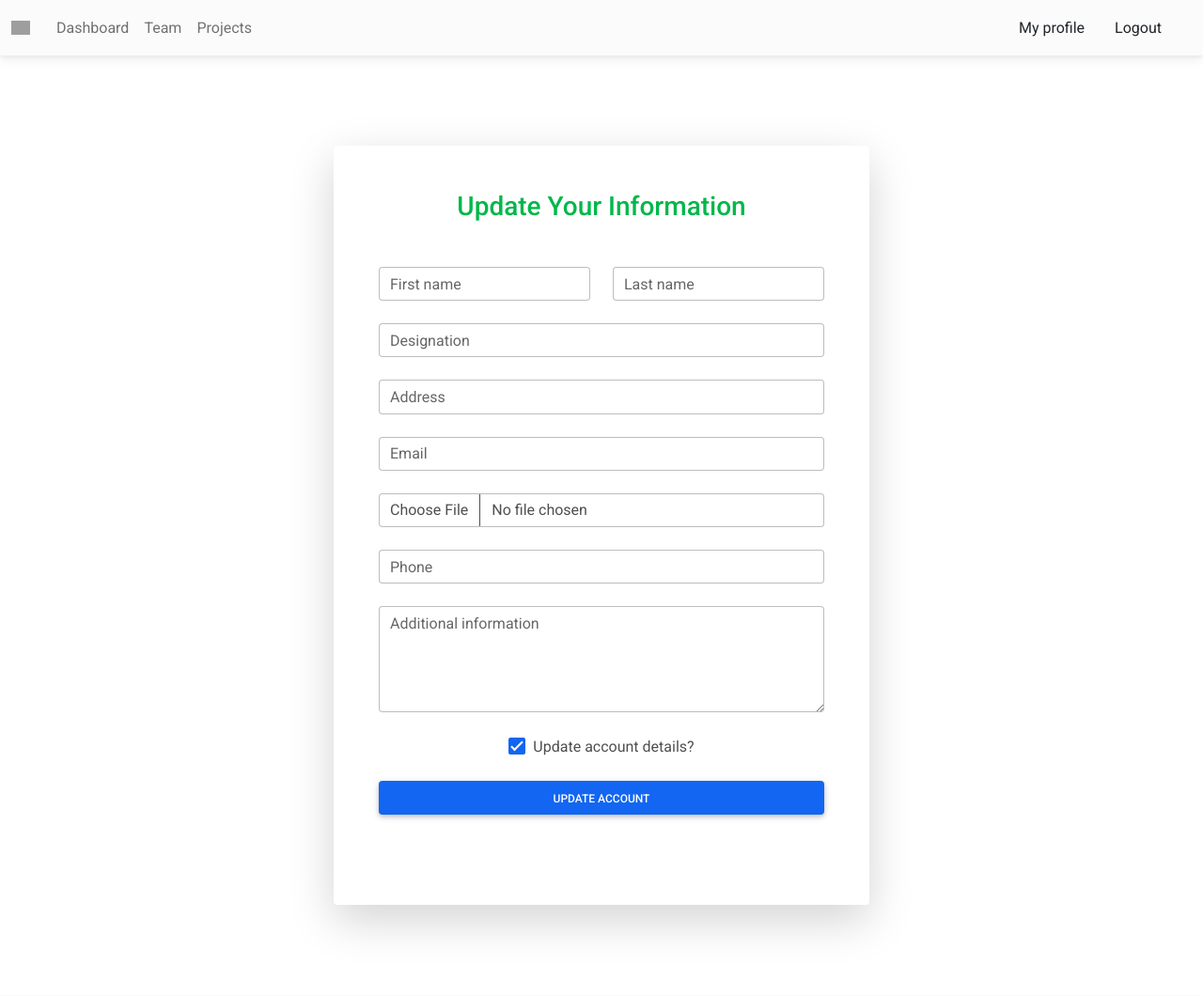
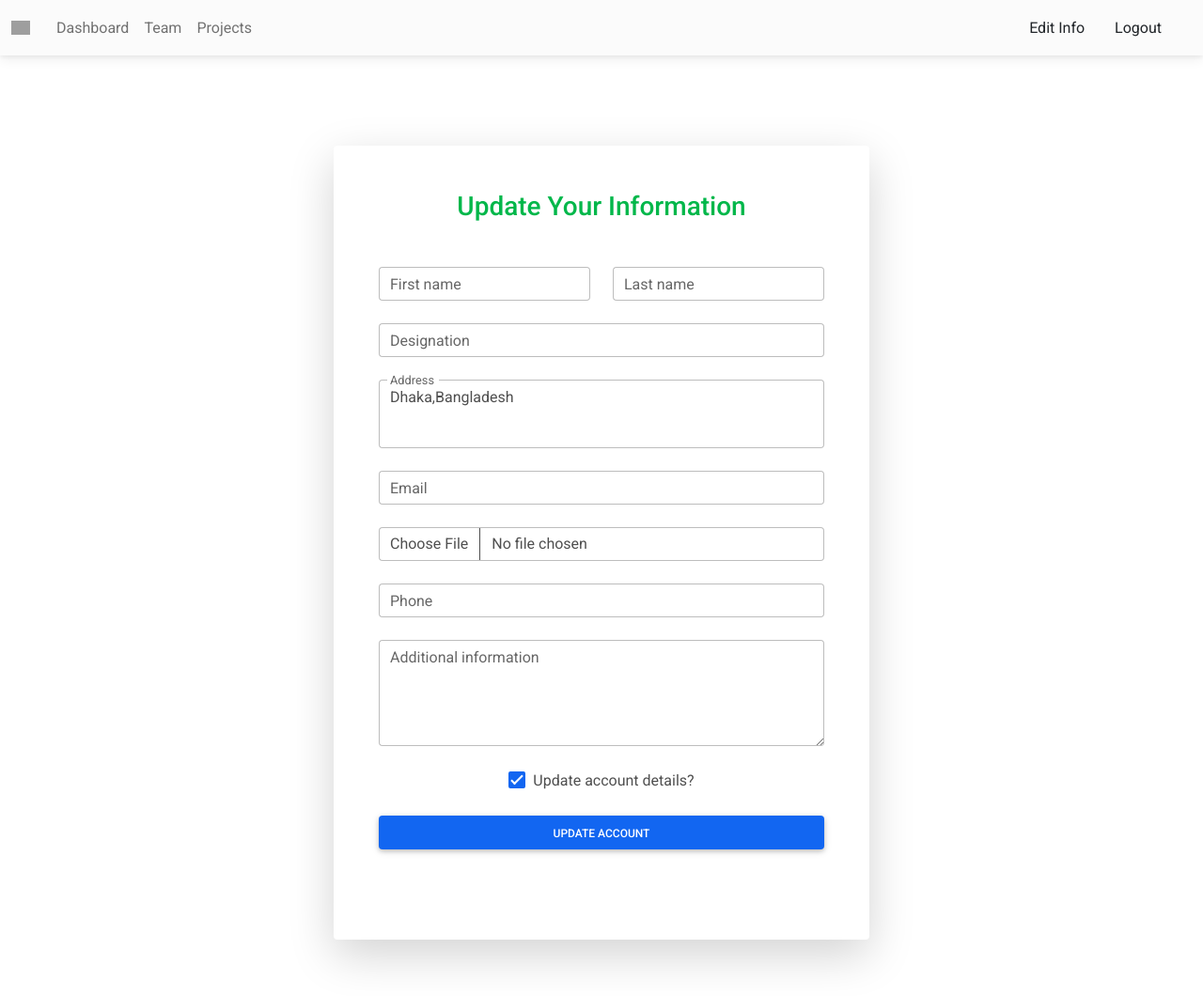
Before and after one commit to Nahidjc/loan-management-system-django, a Django app: template templates/loginApp/edit.html in a window 1280 px wide. Shown: the top 1060 px of the page at 94% size. Run offline with Django 3.2, Linux system fonts and the light colour scheme; the template is opened without the code that fills it: values that come from a table or form of the project are taken from there, others are empty; a user stored in the database is signed in; some libraries are stand-ins or nearby versions; grey boxes are pictures that could not be loaded.

Commit message:
customer info update

```diff
--- a/loginApp/forms.py
+++ b/loginApp/forms.py
@@ -26,6 +26,8 @@
 
 
 class UpdateCustomerForm(forms.ModelForm):
+    # information = forms.CharField(widget=forms.Textarea(attrs={"rows": 4, "cols": 10})
+    information = forms.CharField(widget=forms.Textarea)
 
     class Meta:
         model = CustomerSignUp
--- a/templates/loginApp/edit.html
+++ b/templates/loginApp/edit.html
@@ -14,17 +14,19 @@
         <div class="p-5 m-auto my-5 rounded shadow-lg col-md-6 bg-body">
             <h3 class="text-center text-success">Update Your Information </h3>
             <form method="POST" class="my-5" enctype="multipart/form-data">
+                {% csrf_token %}
                 <!-- 2 column grid layout with text inputs for the first and last names -->
                 <div class="mb-4 row">
                     <div class="col">
                         <div class="form-outline">
-                            <input type="text" id="form6Example1" class="form-control" />
+                            {% render_field form.first_name|attr:'required:true' type="text" class="form-control" %}
                             <label class="form-label" for="form6Example1">First name</label>
                         </div>
                     </div>
                     <div class="col">
                         <div class="form-outline">
-                            <input type="text" id="form6Example2" class="form-control" />
+                            {% render_field form.last_name|attr:'required:true' type="text" class="form-control" %}
+
                             <label class="form-label" for="form6Example2">Last name</label>
                         </div>
                     </div>
@@ -32,45 +34,50 @@
 
                 <!-- Text input -->
                 <div class="mb-4 form-outline">
-                    <input type="text" id="form6Example3" class="form-control" />
+                    {% render_field form.designation|attr:'required:true' type="text" class="form-control" %}
+
                     <label class="form-label" for="form6Example3">Designation</label>
                 </div>
 
                 <!-- Text input -->
                 <div class="mb-4 form-outline">
+                    {% render_field form.address|attr:'required:false' class="form-control" %}
                     <input type="text" class="form-control" />
                     <label class="form-label">Address</label>
                 </div>
 
                 <!-- Email input -->
                 <div class="mb-4 form-outline">
-                    <input type="email" class="form-control" />
+                    {% render_field form.email|attr:'required:true' type="email" class="form-control" %}
+
                     <label class="form-label">Email</label>
                 </div>
 
                 <!-- Image Field  Input-->
                 <div class="mb-4 form-outline">
-
-                    <input type="file" class="form-control" id="customFile" />
+                    {% render_field form.profile_picture|attr:'required:false' type="file" class="form-control" %}
+                    <!-- <input  class="form-control" id="customFile" /> -->
                 </div>
 
 
                 <!-- Number input -->
                 <div class="mb-4 form-outline">
-                    <input type="number" id="form6Example6" class="form-control" />
-                    <label class="form-label" for="form6Example6">Phone</label>
+                    {% render_field form.phone|attr:'required:true' type="number" class="form-control" %}
+
+                    <label class="form-label">Phone</label>
                 </div>
 
                 <!-- Message input -->
                 <div class="mb-4 form-outline">
-                    <textarea class="form-control" id="form6Example7" rows="4"></textarea>
-                    <label class="form-label" for="form6Example7">Additional information</label>
+                    {% render_field form.information|attr:'required:true' rows="4" class="form-control" %}
+
+                    <label class="form-label">Additional information</label>
                 </div>
 
                 <!-- Checkbox -->
                 <div class="mb-4 form-check d-flex justify-content-center">
-                    <input class="form-check-input me-2" type="checkbox" value="" id="form6Example8" checked />
-                    <label class="form-check-label" for="form6Example8"> Update account details? </label>
+                    <input class="form-check-input me-2" type="checkbox" value="" checked />
+                    <label class="form-check-label"> Update account details? </label>
                 </div>
 
                 <!-- Submit button -->
--- a/templates/navbar.html
+++ b/templates/navbar.html
@@ -33,12 +33,12 @@
             <!-- Collapsible wrapper -->
             <div class="collapse navbar-collapse" id="navbarSupportedContent">
                 <!-- Navbar brand -->
-                <a class="navbar-brand mt-2 mt-lg-0" href="#">
+                <a class="mt-2 navbar-brand mt-lg-0" href="#">
                     <img src="https://mdbootstrap.com/img/logo/mdb-transaprent-noshadows.png" height="15" alt=""
                         loading="lazy" />
                 </a>
                 <!-- Left links -->
-                <ul class="navbar-nav me-auto mb-2 mb-lg-0">
+                <ul class="mb-2 navbar-nav me-auto mb-lg-0">
                     <li class="nav-item">
                         <a class="nav-link" href="#">Dashboard</a>
                     </li>
@@ -61,11 +61,11 @@
 
 
 
-                <ul class="navbar-nav me-3 mb-2 mb-lg-0">
+                <ul class="mb-2 navbar-nav me-3 mb-lg-0">
                     {% if user.is_authenticated %}
 
                     <li>
-                        <a class="dropdown-item" href="#">My profile</a>
+                        <a class="dropdown-item" href="{% url 'login_App:edit-customer'%}">Edit Info</a>
                     </li>
 
                     <li>
```
Also changed, not shown: loginApp/views.py (+12 -2 lines), templates/admin/adminbase.html (+22 -10 lines), db.sqlite3, media/profile_pic/1616072152901.jpg (added).
